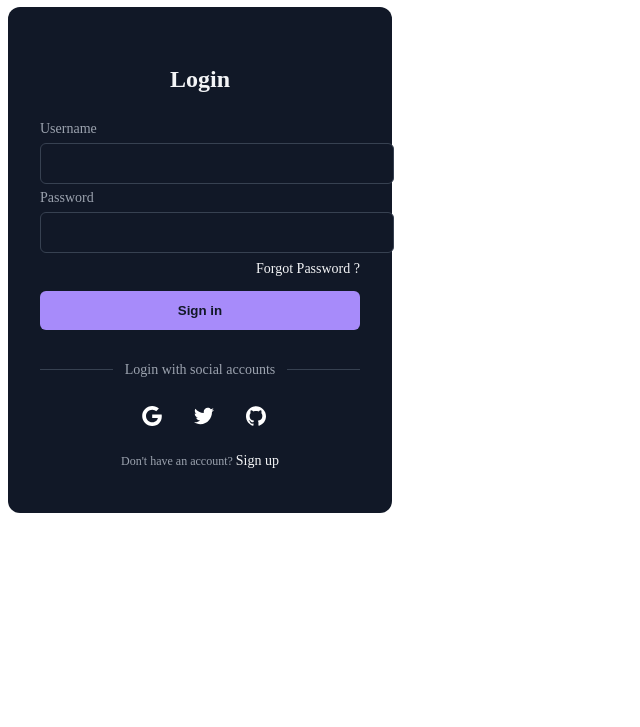
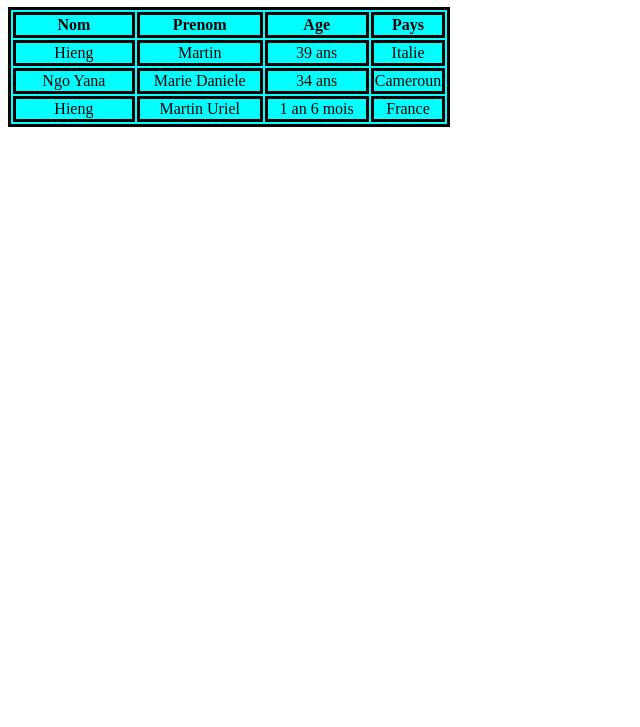
Before and after one commit to Tonton-tech/uriel, a plain HTML site: page index.html in a window 1280 px wide. Shown: the part 73-800 px from the top of the page, without its empty margins (0-640 px from the left). Drawn offline with Linux system fonts and the light colour scheme.

Commit message:
files changed

```diff
--- a/index.html
+++ b/index.html
@@ -4,53 +4,36 @@
     <meta charset="UTF-8">
     <meta name="viewport" content="width=device-width, initial-scale=1.0">
     <title>Document</title>
-    <link rel="stylesheet" href="style.css">
+    <link rel="stylesheet" href="sytle.css">
 </head>
 <body>
-    <h1 class="h">My improvement</h1>
-   <div class="container">
-    <div class="form-container">
-        <p class="title">Login</p>
-        <form class="form">
-            <div class="input-group">
-                <label for="username">Username</label>
-                <input type="text" name="username" id="username" placeholder="">
-            </div>
-            <div class="input-group">
-                <label for="password">Password</label>
-                <input type="password" name="password" id="password" placeholder="">
-                <div class="forgot">
-                    <a rel="noopener noreferrer" href="#">Forgot Password ?</a>
-                </div>
-            </div>
-            <button class="sign">Sign in</button>
-        </form>
-        <div class="social-message">
-            <div class="line"></div>
-            <p class="message">Login with social accounts</p>
-            <div class="line"></div>
-        </div>
-        <div class="social-icons">
-            <button aria-label="Log in with Google" class="icon">
-                <svg xmlns="http://www.w3.org/2000/svg" viewBox="0 0 32 32" class="w-5 h-5 fill-current">
-                    <path d="M16.318 13.714v5.484h9.078c-0.37 2.354-2.745 6.901-9.078 6.901-5.458 0-9.917-4.521-9.917-10.099s4.458-10.099 9.917-10.099c3.109 0 5.193 1.318 6.38 2.464l4.339-4.182c-2.786-2.599-6.396-4.182-10.719-4.182-8.844 0-16 7.151-16 16s7.156 16 16 16c9.234 0 15.365-6.49 15.365-15.635 0-1.052-0.115-1.854-0.255-2.651z"></path>
-                </svg>
-            </button>
-            <button aria-label="Log in with Twitter" class="icon">
-                <svg xmlns="http://www.w3.org/2000/svg" viewBox="0 0 32 32" class="w-5 h-5 fill-current">
-                    <path d="M31.937 6.093c-1.177 0.516-2.437 0.871-3.765 1.032 1.355-0.813 2.391-2.099 2.885-3.631-1.271 0.74-2.677 1.276-4.172 1.579-1.192-1.276-2.896-2.079-4.787-2.079-3.625 0-6.563 2.937-6.563 6.557 0 0.521 0.063 1.021 0.172 1.495-5.453-0.255-10.287-2.875-13.52-6.833-0.568 0.964-0.891 2.084-0.891 3.303 0 2.281 1.161 4.281 2.916 5.457-1.073-0.031-2.083-0.328-2.968-0.817v0.079c0 3.181 2.26 5.833 5.26 6.437-0.547 0.145-1.131 0.229-1.724 0.229-0.421 0-0.823-0.041-1.224-0.115 0.844 2.604 3.26 4.5 6.14 4.557-2.239 1.755-5.077 2.801-8.135 2.801-0.521 0-1.041-0.025-1.563-0.088 2.917 1.86 6.36 2.948 10.079 2.948 12.067 0 18.661-9.995 18.661-18.651 0-0.276 0-0.557-0.021-0.839 1.287-0.917 2.401-2.079 3.281-3.396z"></path>
-                </svg>
-            </button>
-            <button aria-label="Log in with GitHub" class="icon">
-                <svg xmlns="http://www.w3.org/2000/svg" viewBox="0 0 32 32" class="w-5 h-5 fill-current">
-                    <path d="M16 0.396c-8.839 0-16 7.167-16 16 0 7.073 4.584 13.068 10.937 15.183 0.803 0.151 1.093-0.344 1.093-0.772 0-0.38-0.009-1.385-0.015-2.719-4.453 0.964-5.391-2.151-5.391-2.151-0.729-1.844-1.781-2.339-1.781-2.339-1.448-0.989 0.115-0.968 0.115-0.968 1.604 0.109 2.448 1.645 2.448 1.645 1.427 2.448 3.744 1.74 4.661 1.328 0.14-1.031 0.557-1.74 1.011-2.135-3.552-0.401-7.287-1.776-7.287-7.907 0-1.751 0.62-3.177 1.645-4.297-0.177-0.401-0.719-2.031 0.141-4.235 0 0 1.339-0.427 4.4 1.641 1.281-0.355 2.641-0.532 4-0.541 1.36 0.009 2.719 0.187 4 0.541 3.043-2.068 4.381-1.641 4.381-1.641 0.859 2.204 0.317 3.833 0.161 4.235 1.015 1.12 1.635 2.547 1.635 4.297 0 6.145-3.74 7.5-7.296 7.891 0.556 0.479 1.077 1.464 1.077 2.959 0 2.14-0.020 3.864-0.020 4.385 0 0.416 0.28 0.916 1.104 0.755 6.4-2.093 10.979-8.093 10.979-15.156 0-8.833-7.161-16-16-16z"></path>
-                </svg>
-            </button>
-        </div>
-        <p class="signup">Don't have an account?
-            <a rel="noopener noreferrer" href="#" class="">Sign up</a>
-        </p>
-    </div>
-</div>
+    <h1 class="h">Tables</h1>
+    <table>
+        <tr>
+            <th>Nom</th>
+            <th>Prenom</th>
+            <th>Age</th>
+            <th>Pays</th>
+        </tr>
+        <tr>
+            <td>Hieng</td>
+            <td>Martin</td>
+            <td>39 ans</td>
+            <td>Italie</td>
+        </tr>
+        <tr>
+            <td>Ngo Yana</td>
+            <td>Marie Daniele</td>
+            <td>34 ans</td>
+            <td>Cameroun</td>
+        </tr>
+        <tr>
+            <td>Hieng</td>
+            <td>Martin Uriel</td>
+            <td>1 an 6 mois</td>
+            <td>France</td>
+        </tr>
+    </table>
+
 </body>
 </html>
--- a/style.css
+++ /dev/null
@@ -1,124 +0,0 @@
-.form-container {
-    width: 320px;
-    border-radius: 0.75rem;
-    background-color: rgba(17, 24, 39, 1);
-    padding: 2rem;
-    color: rgba(243, 244, 246, 1);
-  }
-
-  .title {
-    text-align: center;
-    font-size: 1.5rem;
-    line-height: 2rem;
-    font-weight: 700;
-  }
-
-  .form {
-    margin-top: 1.5rem;
-  }
-
-  .input-group {
-    margin-top: 0.25rem;
-    font-size: 0.875rem;
-    line-height: 1.25rem;
-  }
-
-  .input-group label {
-    display: block;
-    color: rgba(156, 163, 175, 1);
-    margin-bottom: 4px;
-  }
-
-  .input-group input {
-    width: 100%;
-    border-radius: 0.375rem;
-    border: 1px solid rgba(55, 65, 81, 1);
-    outline: 0;
-    background-color: rgba(17, 24, 39, 1);
-    padding: 0.75rem 1rem;
-    color: rgba(243, 244, 246, 1);
-  }
-
-  .input-group input:focus {
-    border-color: rgba(167, 139, 250);
-  }
-
-  .forgot {
-    display: flex;
-    justify-content: flex-end;
-    font-size: 0.75rem;
-    line-height: 1rem;
-    color: rgba(156, 163, 175,1);
-    margin: 8px 0 14px 0;
-  }
-
-  .forgot a,.signup a {
-    color: rgba(243, 244, 246, 1);
-    text-decoration: none;
-    font-size: 14px;
-  }
-
-  .forgot a:hover, .signup a:hover {
-    text-decoration: underline rgba(167, 139, 250, 1);
-  }
-
-  .sign {
-    display: block;
-    width: 100%;
-    background-color: rgba(167, 139, 250, 1);
-    padding: 0.75rem;
-    text-align: center;
-    color: rgba(17, 24, 39, 1);
-    border: none;
-    border-radius: 0.375rem;
-    font-weight: 600;
-  }
-
-  .social-message {
-    display: flex;
-    align-items: center;
-    padding-top: 1rem;
-  }
-
-  .line {
-    height: 1px;
-    flex: 1 1 0%;
-    background-color: rgba(55, 65, 81, 1);
-  }
-
-  .social-message .message {
-    padding-left: 0.75rem;
-    padding-right: 0.75rem;
-    font-size: 0.875rem;
-    line-height: 1.25rem;
-    color: rgba(156, 163, 175, 1);
-  }
-
-  .social-icons {
-    display: flex;
-    justify-content: center;
-  }
-
-  .social-icons .icon {
-    border-radius: 0.125rem;
-    padding: 0.75rem;
-    border: none;
-    background-color: transparent;
-    margin-left: 8px;
-  }
-
-  .social-icons .icon svg {
-    height: 1.25rem;
-    width: 1.25rem;
-    fill: #fff;
-  }
-
-  .signup {
-    text-align: center;
-    font-size: 0.75rem;
-    line-height: 1rem;
-    color: rgba(156, 163, 175, 1);
-  }
-  .h{
-    color: blue;
-  }
--- /dev/null
+++ b/sytle.css
@@ -0,0 +1,8 @@
+table, th, td{
+    border: 3px solid black;
+    text-align: center;
+    width: 35%;
+    background-color: aqua;
+
+
+}
```
Also changed, not shown: script.js (deleted), tout.txt (deleted).
